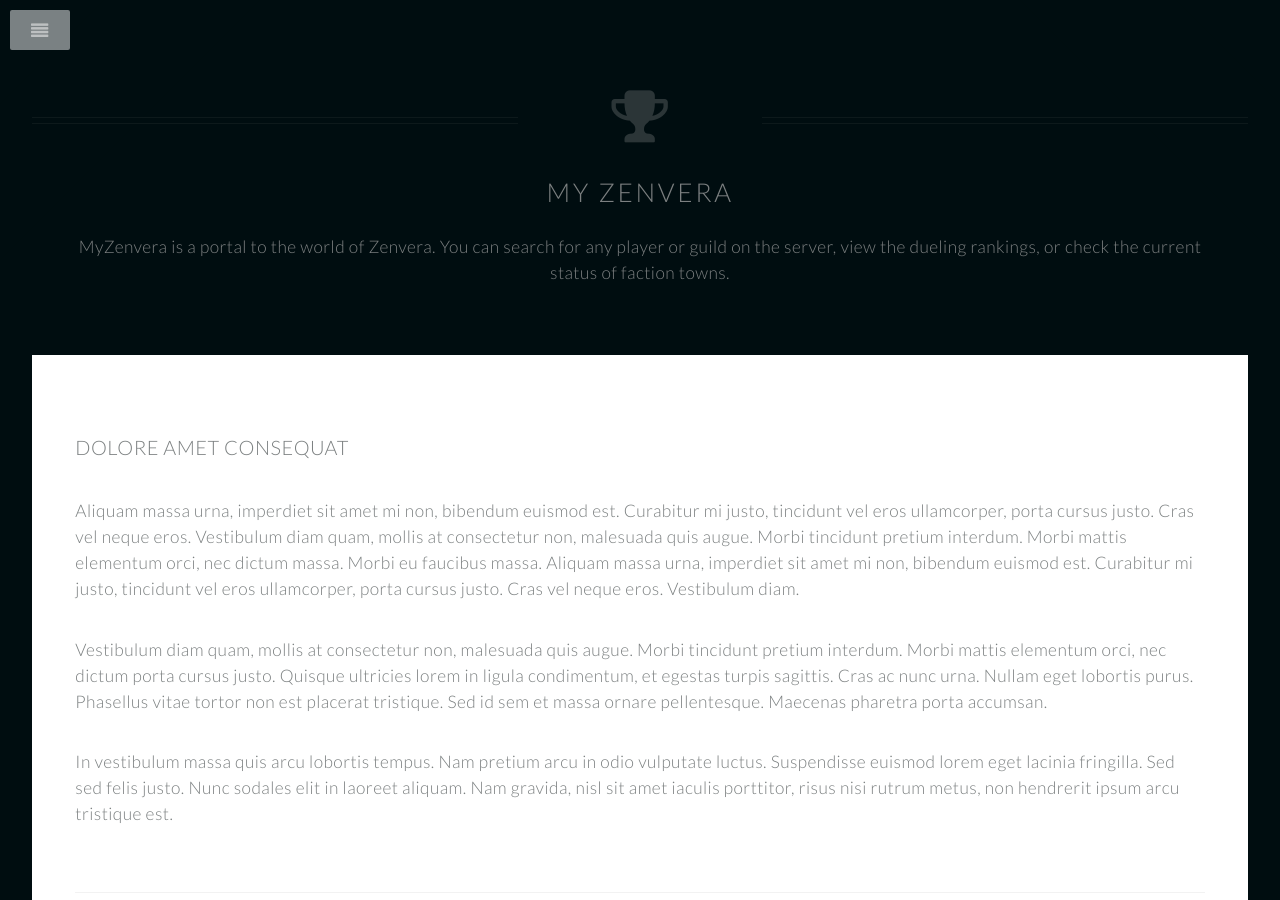
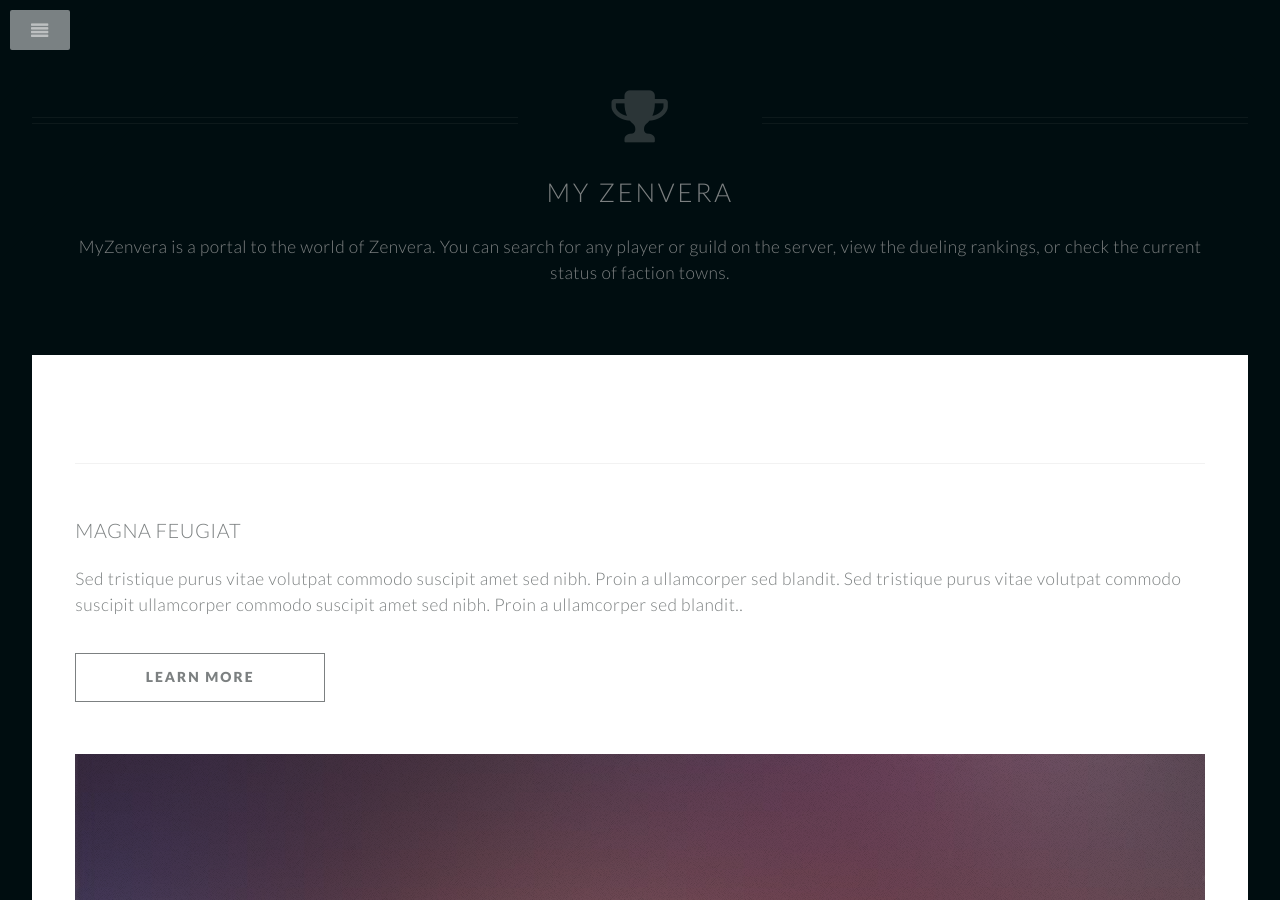
Before and after one commit to greeduomacro/zenvera.github.io, a Jekyll site: the page built from myzv.md, in a window 1280 px wide and 900 px high. Built offline with Jekyll 4.4.1, drawn with Linux system fonts in a browser that asks for light colours.

Commit message:
factions

```diff
--- a/_layouts/myzv.html
+++ b/_layouts/myzv.html
@@ -52,17 +52,7 @@
 								<!-- Content -->
 									<div class="content">
 										<section>
-											<p id="guildsize"></p>
-											<p id="playerduel"></p>
-											<p id="playermurderers"></p>
-											<p id="guildmurderers"></p>
-											<header>
-												<h3>Dolore Amet Consequat</h3>
-											</header>
-											<p>{{ content }}</p>
-											<p>Aliquam massa urna, imperdiet sit amet mi non, bibendum euismod est. Curabitur mi justo, tincidunt vel eros ullamcorper, porta cursus justo. Cras vel neque eros. Vestibulum diam quam, mollis at consectetur non, malesuada quis augue. Morbi tincidunt pretium interdum. Morbi mattis elementum orci, nec dictum massa. Morbi eu faucibus massa. Aliquam massa urna, imperdiet sit amet mi non, bibendum euismod est. Curabitur mi justo, tincidunt vel eros ullamcorper, porta cursus justo. Cras vel neque eros. Vestibulum diam.</p>
-											<p>Vestibulum diam quam, mollis at consectetur non, malesuada quis augue. Morbi tincidunt pretium interdum. Morbi mattis elementum orci, nec dictum porta cursus justo. Quisque ultricies lorem in ligula condimentum, et egestas turpis sagittis. Cras ac nunc urna. Nullam eget lobortis purus. Phasellus vitae tortor non est placerat tristique. Sed id sem et massa ornare pellentesque. Maecenas pharetra porta accumsan. </p>
-											<p>In vestibulum massa quis arcu lobortis tempus. Nam pretium arcu in odio vulputate luctus. Suspendisse euismod lorem eget lacinia fringilla. Sed sed felis justo. Nunc sodales elit in laoreet aliquam. Nam gravida, nisl sit amet iaculis porttitor, risus nisi rutrum metus, non hendrerit ipsum arcu tristique est.</p>
+										    {{ content }}
 										</section>
 									</div>
 
--- a/myzv.md
+++ b/myzv.md
@@ -5,6 +5,10 @@
 icon: fa-trophy
 ---
 {% raw %}
+<p id="guildsize"></p>
+<p id="playerduel"></p>
+<p id="playermurderers"></p>
+<p id="guildmurderers"></p>
 <script>$.get('https://my-zvx.rhcloud.com', function( data ) { $( '#psubheading' ).append( " " ); $( '#psubheading' ).append( data ); });</script>
 <script>$.get('https://my-zvx.rhcloud.com/guilds-size.php', function( data ) { $( '#guildsize' ).html( data ); });</script>
 <script>$.get('https://my-zvx.rhcloud.com/players-duelists.php', function( data ) { $( '#playerduel' ).html( data ); });</script>
```
